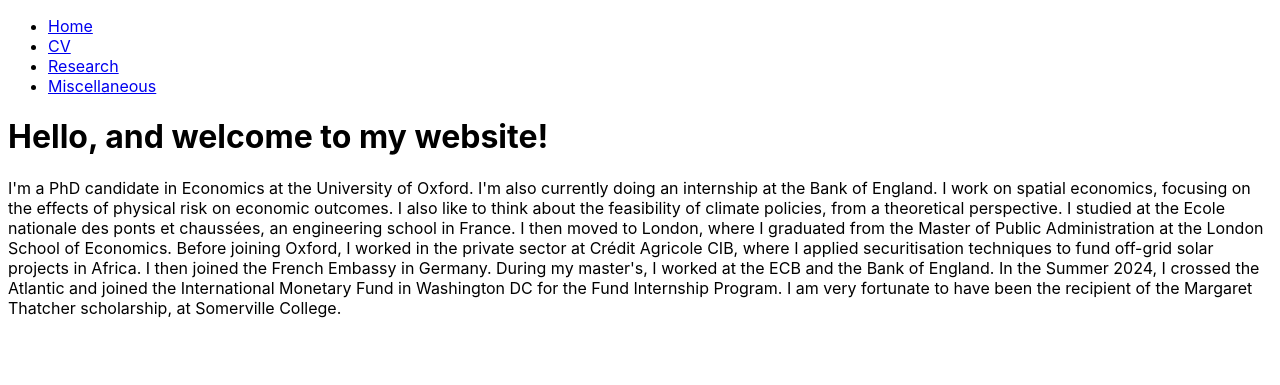
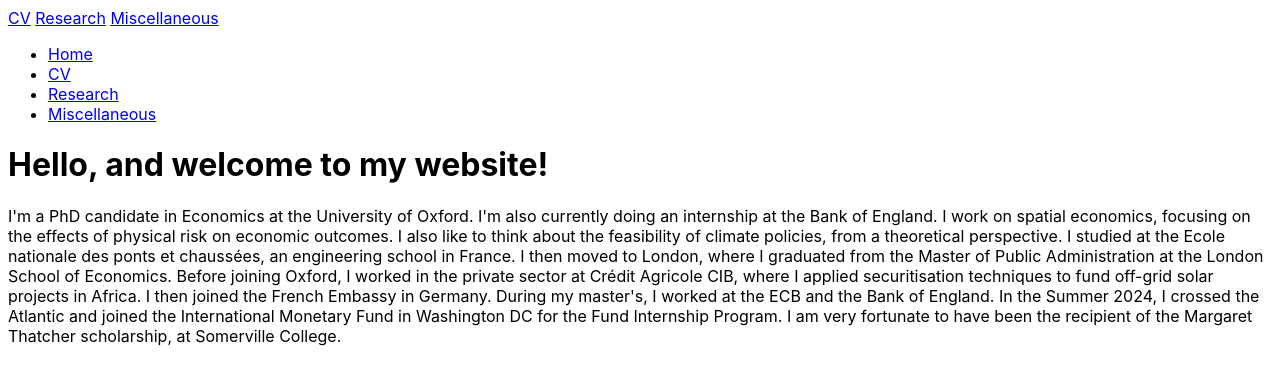
Before and after one commit to JulietteCx/juliettecx.github.io, a Jekyll site: the page built from index.html, in a window 1280 px wide. Shown: the top 385 px of the page. Built offline with Jekyll 4.4.1, drawn with Linux system fonts in a browser that asks for light colours.

Commit message:
Update default.html

```diff
--- a/_layouts/default.html
+++ b/_layouts/default.html
@@ -6,6 +6,12 @@
   <link rel="stylesheet" href="/assets/style.css">
 </head>
 <body>
+    <!-- Top Panel -->
+   <div class="top-panel">
+     {% for link in site.top_panel_links %}
+       <a href="{{ link.url }}">{{ link.name }}</a>
+     {% endfor %}
+   </div>
   <!-- Header -->
   <header>
     <nav>
```
